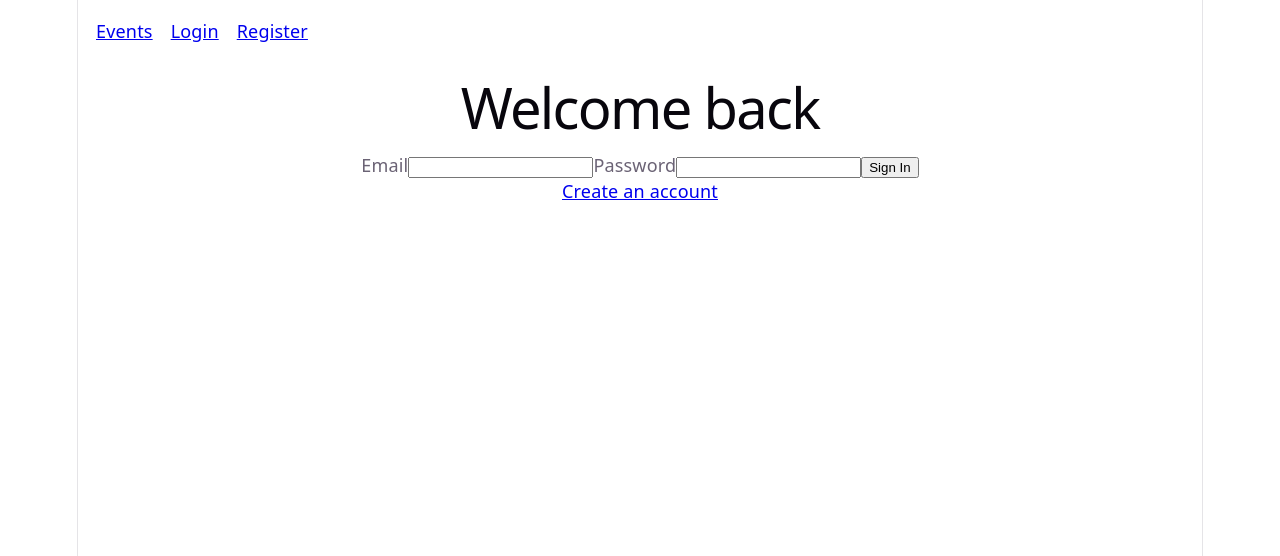
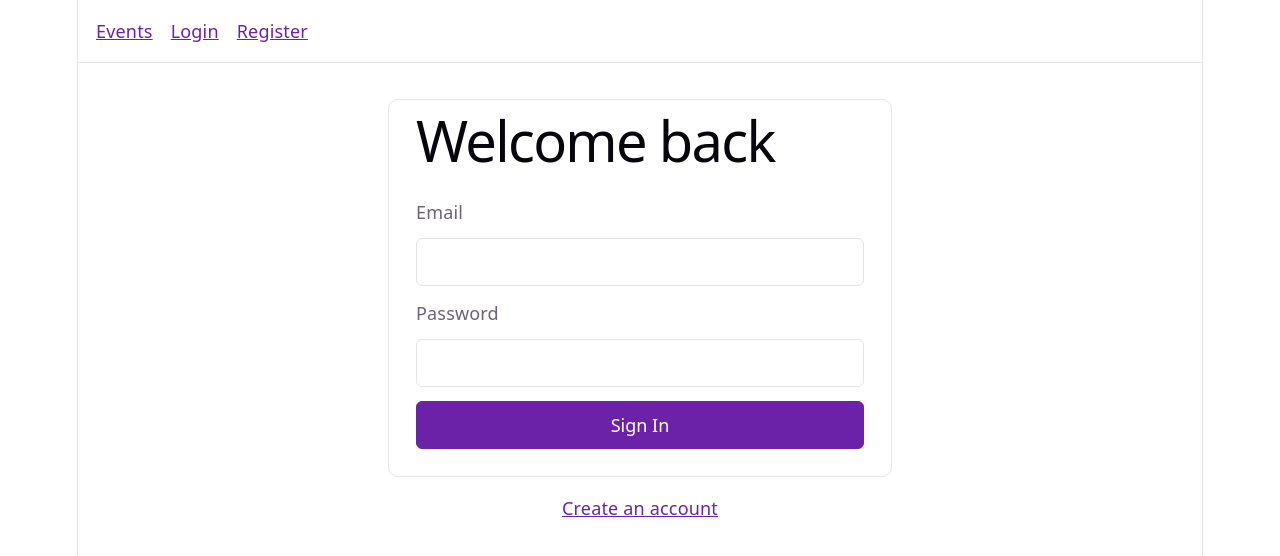
Before and after one commit to asad-134/Event-Management-System, a React (Vite) app: page /login in a window 1280 px wide. Shown: the top 556 px of the page. Built offline with nearby package versions, Linux system fonts and the light colour scheme.

Commit message:
Refactor styles and improve accessibility in event and authentication pages

```diff
--- a/src/index.css
+++ b/src/index.css
@@ -4,7 +4,7 @@
   --bg: #fff;
   --border: #e5e4e7;
   --code-bg: #f4f3ec;
-  --accent: #aa3bff;
+  --accent: #6b21a8;
   --accent-bg: rgba(170, 59, 255, 0.1);
   --accent-border: rgba(170, 59, 255, 0.5);
   --social-bg: rgba(244, 243, 236, 0.5);
@@ -37,7 +37,7 @@
     --bg: #16171d;
     --border: #2e303a;
     --code-bg: #1f2028;
-    --accent: #c084fc;
+    --accent: #d8b4fe;
     --accent-bg: rgba(192, 132, 252, 0.15);
     --accent-border: rgba(192, 132, 252, 0.5);
     --social-bg: rgba(47, 48, 58, 0.5);
@@ -52,6 +52,73 @@
 
 body {
   margin: 0;
+}
+
+*,
+*::before,
+*::after {
+  box-sizing: border-box;
+}
+
+a {
+  color: var(--accent);
+}
+
+a:hover {
+  text-decoration-thickness: 2px;
+}
+
+button,
+input,
+select {
+  font: inherit;
+}
+
+button,
+input,
+select {
+  border-radius: 6px;
+  padding: 0.55rem 0.75rem;
+}
+
+input,
+select {
+  max-width: 100%;
+  border: 1px solid var(--border);
+  background: var(--bg);
+  color: var(--text-h);
+}
+
+button {
+  border: 1px solid var(--accent);
+  background: var(--accent);
+  color: var(--bg);
+  cursor: pointer;
+}
+
+button:hover:not(:disabled) {
+  filter: brightness(0.9);
+}
+
+button:disabled {
+  opacity: 0.6;
+  cursor: not-allowed;
+}
+
+a:focus-visible,
+button:focus-visible,
+input:focus-visible,
+select:focus-visible {
+  outline: 3px solid var(--accent);
+  outline-offset: 3px;
+}
+
+[role="alert"],
+[role="status"] {
+  margin: 1rem 0;
+  padding: 0.75rem 1rem;
+  border-left: 4px solid var(--accent);
+  background: var(--accent-bg);
 }
 
 #root {
@@ -112,15 +179,66 @@ code {
 
 .navbar{
   display: flex;
+  flex-wrap: wrap;
+  align-items: center;
   gap: 1rem;
   padding: 1rem;
+  border-bottom: 1px solid var(--border);
+  text-align: left;
+}
+
+.navbar span {
+  margin-left: auto;
+}
+
+.events-page,
+.event-details,
+.my-events {
+  min-width: 0;
+  padding: 1rem;
+  text-align: left;
+}
+
+.search-form {
+  display: flex;
+  flex-wrap: wrap;
+  align-items: end;
+  gap: 0.75rem;
+  margin-bottom: 1rem;
+}
+
+.search-form input {
+  flex: 1 1 16rem;
+}
+
+.category-filter {
+  display: flex;
+  flex-wrap: wrap;
+  align-items: center;
+  gap: 0.75rem;
+  margin-bottom: 1.5rem;
+}
+
+.auth-form {
+  display: grid;
+  gap: 0.75rem;
+  width: min(28rem, calc(100% - 2rem));
+  margin: 2rem auto 1rem;
+  padding: 1.5rem;
+  border: 1px solid var(--border);
+  border-radius: 10px;
+  text-align: left;
+}
+
+.auth-form h1 {
+  margin-top: 0;
 }
 
 .event-grid {
   display: grid;
   grid-template-columns: repeat(auto-fit, minmax(min(100%, 240px), 1fr));
   gap: 1rem;
-  padding: 1rem;
+  padding: 1rem 0;
 }
 
 .event-card {
@@ -128,6 +246,8 @@ code {
   border-radius: 8px;
   overflow: hidden;
   text-align: left;
+  min-width: 0;
+  box-shadow: var(--shadow);
 }
 
 .event-card img {
@@ -143,8 +263,10 @@ code {
   padding: 1rem;
 }
 
-.event-details {
-  padding: 1rem;
+.event-card-content h2,
+.event-card-content h3 {
+  margin: 0;
+  overflow-wrap: anywhere;
 }
 
 .event-details img {
@@ -155,6 +277,26 @@ code {
   object-fit: contain;
 }
 
-.my-events {
-  padding: 1rem;
+@media (max-width: 600px) {
+  .navbar span {
+    margin-left: 0;
+    width: 100%;
+  }
+
+  .search-form {
+    align-items: stretch;
+    flex-direction: column;
+  }
+
+  .search-form input,
+  .search-form button,
+  .auth-form input,
+  .auth-form button,
+  .category-filter select {
+    width: 100%;
+  }
+
+  .event-card button {
+    width: 100%;
+  }
 }
--- a/src/pages/EventDetails.jsx
+++ b/src/pages/EventDetails.jsx
@@ -11,7 +11,10 @@ export default function EventDetails() {
   const { selectedEvent, detailStatus, error } = useSelector((state) => state.events)
   const currentUser = useSelector((state) => state.auth.currentUser)
   const registrations = useSelector((state) => state.registrations.items)
-  const [message, setMessage] = useState('')
+  const [feedback, setFeedback] = useState(null)
+  const message = feedback?.eventId === id && feedback?.userId === currentUser?.id
+    ? feedback.text
+    : ''
   const alreadyRegistered = !!currentUser && registrations.some(
     (item) => item.userId === currentUser.id && item.eventId === id
   )
@@ -22,16 +25,12 @@ export default function EventDetails() {
     return () => request.abort()
   }, [dispatch, id])
 
-  useEffect(() => {
-    setMessage('')
-  }, [id, currentUser?.id])
-
   if (
     detailStatus === 'idle'
     || detailStatus === 'loading'
     || (detailStatus === 'succeeded' && selectedEvent?.id !== id)
   ) {
-    return <p>Loading event details...</p>
+    return <p role="status">Loading event details...</p>
   }
   if (detailStatus === 'failed') {
     return <p role="alert">{error || 'Could not load event'}</p>
@@ -53,7 +52,7 @@ export default function EventDetails() {
       return
     }
     if (alreadyRegistered) {
-      setMessage('Already registered')
+      setFeedback({ eventId: id, userId: currentUser.id, text: 'Already registered' })
       return
     }
 
@@ -66,7 +65,7 @@ export default function EventDetails() {
       venue: venue?.name ?? '',
       image: imageUrl ?? '',
     }))
-    setMessage('Registration successful')
+    setFeedback({ eventId: id, userId: currentUser.id, text: 'Registration successful' })
   }
 
   return (
--- a/src/pages/Events.jsx
+++ b/src/pages/Events.jsx
@@ -9,12 +9,9 @@ export default function Events() {
   const [searchParams, setSearchParams] = useSearchParams()
   const keyword = searchParams.get('keyword') || ''
   const category = searchParams.get('category') || ''
-  const [searchInput, setSearchInput] = useState(keyword)
+  const [searchDraft, setSearchDraft] = useState({ keyword, value: keyword })
+  const searchInput = searchDraft.keyword === keyword ? searchDraft.value : keyword
   const { items, status, error } = useSelector((state) => state.events)
-
-  useEffect(() => {
-    setSearchInput(keyword)
-  }, [keyword])
 
   useEffect(() => {
     const request = dispatch(fetchEvents({ keyword, category }))
@@ -23,9 +20,8 @@ export default function Events() {
 
   function handleSearch(e) {
     e.preventDefault()
-    const nextParams = new URLSearchParams(searchParams)
     const trimmedKeyword = searchInput.trim()
-
+    const nextParams = new URLSearchParams(window.location.search)
     if (trimmedKeyword) {
       nextParams.set('keyword', trimmedKeyword)
     } else {
@@ -35,9 +31,10 @@ export default function Events() {
   }
 
   function handleCategoryChange(e) {
-    const nextParams = new URLSearchParams(searchParams)
-    if (e.target.value) {
-      nextParams.set('category', e.target.value)
+    const selectedCategory = e.target.value
+    const nextParams = new URLSearchParams(window.location.search)
+    if (selectedCategory) {
+      nextParams.set('category', selectedCategory)
     } else {
       nextParams.delete('category')
     }
@@ -45,20 +42,21 @@ export default function Events() {
   }
 
   return (
-    <main>
+    <main className="events-page">
       <h1>Events</h1>
 
-      <form onSubmit={handleSearch}>
+      <form className="search-form" onSubmit={handleSearch}>
         <label htmlFor="keyword">Search events</label>
         <input
           id="keyword"
           name="keyword"
           value={searchInput}
-          onChange={(e) => setSearchInput(e.target.value)}
+          onChange={(e) => setSearchDraft({ keyword, value: e.target.value })}
         />
         <button type="submit">Search</button>
       </form>
 
+      <div className="category-filter">
         <label htmlFor="category">Category</label>
         <select id="category" value={category} onChange={handleCategoryChange}>
           <option value="">All categories</option>
@@ -66,9 +64,10 @@ export default function Events() {
           <option value="Sports">Sports</option>
           <option value="Arts & Theatre">Arts &amp; Theatre</option>
         </select>
+      </div>
 
-      {status === 'loading' && <p>Loading events...</p>}
-      {status === 'failed' && <p role="alert">{error}</p>}
+      {status === 'loading' && <p role="status">Loading events...</p>}
+      {status === 'failed' && <p role="alert">{error || 'Could not load events'}</p>}
       {status === 'succeeded' && (
         items.length === 0 ? (
           <p>No events found</p>
--- a/src/pages/Login.jsx
+++ b/src/pages/Login.jsx
@@ -21,6 +21,7 @@ export default function Login() {
   function handleChange(e) {
     const { name, value } = e.target
     setForm((previous) => ({ ...previous, [name]: value }))
+    if (error) dispatch(clearAuthError())
   }
 
   function handleSubmit(e) {
@@ -40,7 +41,7 @@ export default function Login() {
 
   return (
     <>
-      <form onSubmit={handleSubmit}>
+      <form className="auth-form" onSubmit={handleSubmit}>
         <h1>Welcome back</h1>
         {location.state?.message && <p role="status">{location.state.message}</p>}
 
@@ -49,6 +50,8 @@ export default function Login() {
           id="email"
           name="email"
           type="email"
+          required
+          autoComplete="email"
           value={form.email}
           onChange={handleChange}
         />
@@ -58,6 +61,8 @@ export default function Login() {
           id="password"
           name="password"
           type="password"
+          required
+          autoComplete="current-password"
           value={form.password}
           onChange={handleChange}
         />
--- a/src/pages/Register.jsx
+++ b/src/pages/Register.jsx
@@ -22,6 +22,7 @@ export default function Register(){
         //If the user types in the email input, name contains "email"
         const { name, value } = e.target;
         setForm(previous => ({ ...previous, [name]: value }));
+        if (error) dispatch(clearAuthError())
 
     }
     function handleSubmit(e) {
@@ -46,12 +47,15 @@ export default function Register(){
     }
     return(
         <>
-          <form  onSubmit = {handleSubmit}>
+          <form className="auth-form" onSubmit = {handleSubmit}>
             <h1>Register</h1>
             <label htmlFor = "name">Name</label>
             <input
                 id ="name"
                 name="name"
+                type="text"
+                required
+                autoComplete="name"
                 value={form.name}
                 onChange ={handleChange}
             />
@@ -61,6 +65,8 @@ export default function Register(){
                 id ="email"
                 name="email"
                 type="email"
+                required
+                autoComplete="email"
                 value={form.email}
                 onChange ={handleChange}
             />
@@ -70,6 +76,9 @@ export default function Register(){
                 id ="password"
                 name="password"
                 type="password"
+                required
+                minLength={6}
+                autoComplete="new-password"
                 value={form.password}
                 onChange ={handleChange}
             />
```
Lines whose indentation alone changed are shown as unchanged.
